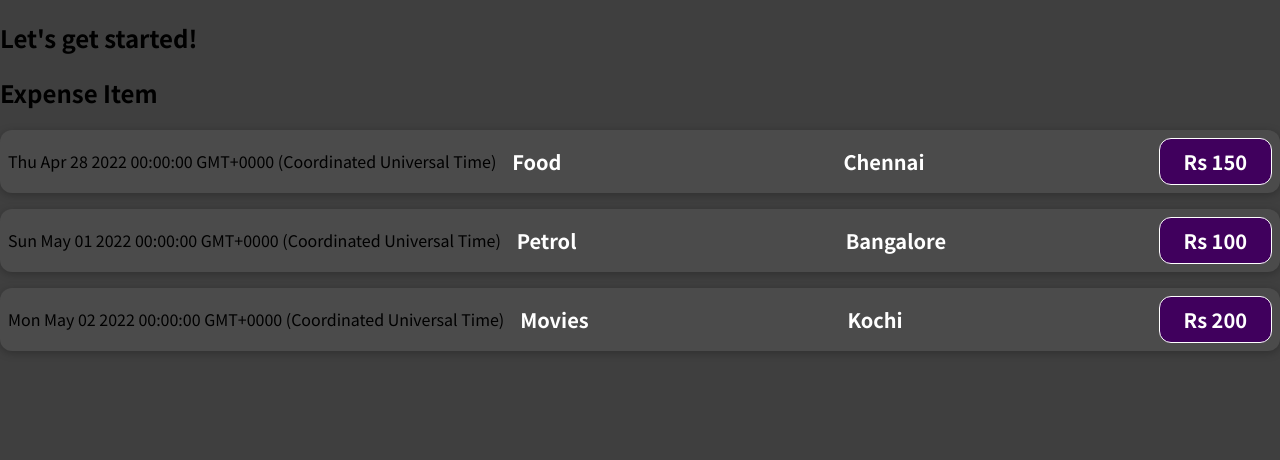
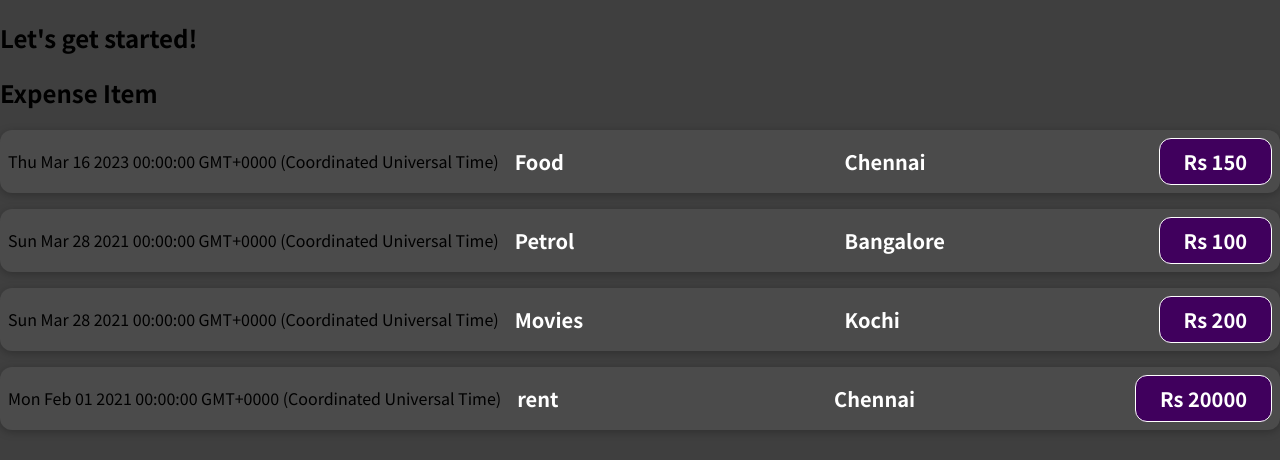
Before and after one commit to kesavaprasad08/ExpenseTrackerReact, a JavaScript app: page / in a window 1280 px wide. Shown: the top 460 px of the page. Built offline with nearby package versions, Linux system fonts and the light colour scheme.

Commit message:
Passing Data

```diff
--- a/src/App.js
+++ b/src/App.js
@@ -1,11 +1,52 @@
 import ExpenseItem from "./components/ExpenseItem";
 
+const expenses = [
+  {
+    id: "e1",
+    title: "Food",
+    Amount: 150,
+    date: new Date(2023, 2, 16),
+    locationOfExpenditure: "Chennai",
+  },
+  {
+    id: "e2",
+    title: "Petrol",
+    Amount: 100,
+    date: new Date(2021, 2, 28),
+    locationOfExpenditure: "Bangalore",
+  },
+  {
+    id: "e3",
+    title: "Movies",
+    Amount: 200,
+    date: new Date(2021, 2, 28),
+    locationOfExpenditure: "Kochi",
+  },
+  {
+    id : "e4",
+    title: "rent",
+    Amount: 20000,
+    date: new Date(2021, 1, 1),
+    locationOfExpenditure: "Chennai",
+  }
+];
 
 function App() {
   return (
     <div>
       <h2>Let's get started!</h2>
-      <ExpenseItem></ExpenseItem>
+      <h2>Expense Item</h2>
+      {expenses.map((expenses, index) => {
+        return (
+          <ExpenseItem
+            key={index}
+            title={expenses.title}
+            amount={expenses.Amount}
+            date={expenses.date}
+            location={expenses.locationOfExpenditure}
+          ></ExpenseItem>
+        );
+      })}
     </div>
   );
 }
--- a/src/components/ExpenseItem.js
+++ b/src/components/ExpenseItem.js
@@ -1,49 +1,17 @@
 import "./ExpenseItem.css";
 
-function ExpenseItem() {
-  const expenseDate1 = new Date(2022, 3, 28);
-  const expenseDesc1 = 'Food';
-  const expensePrice1 =150;
-  const locationOfExpenditure1 = 'Chennai';
-  const expenseDate2 = new Date(2022, 4, 1);
-  const expenseDesc2 = 'Petrol';
-  const expensePrice2 =100;
-  const locationOfExpenditure2 = 'Bangalore';
-  const expenseDate3 = new Date(2022, 4, 2);
-  const expenseDesc3 = 'Movies';
-  const expensePrice3 =200;
-  const locationOfExpenditure3 = 'Kochi';
-
+function ExpenseItem(props) {
   return (
     <div>
-      <h2>Expense Item</h2>
       <div className="expense-item">
-        <div>{expenseDate1.toString()}</div>
-        <div className="expense-item__description"> <h2>{expenseDesc1} </h2>
+        <div>{props.date.toString()}</div>
+        <div className="expense-item__description">
+          <h2>{props.title} </h2>
         </div>
-        <div className="expense-item__description"> <h2>{locationOfExpenditure1} </h2>
+        <div className="expense-item__description">
+          <h2>{props.location} </h2>
         </div>
-        <div className="expense-item__price">Rs {expensePrice1}</div>
-      </div>
-
-      <div className="expense-item">
-        <div>{expenseDate2.toString()}</div>
-        <div className="expense-item__description"> <h2>{expenseDesc2} </h2>
-        </div>
-        <div className="expense-item__description"> <h2>{locationOfExpenditure2} </h2>
-        </div>
-        <div className="expense-item__price">Rs {expensePrice2}</div>
-
-      </div>
-
-
-      <div className="expense-item">
-        <div>{expenseDate3.toString()}</div>
-        <div className="expense-item__description"> <h2>{expenseDesc3} </h2>
-        </div>
-        <div className="expense-item__description"> <h2>{locationOfExpenditure3} </h2>
-        </div>
-        <div className="expense-item__price">Rs {expensePrice3}</div>
+        <div className="expense-item__price">Rs {props.amount}</div>
       </div>
     </div>
   );
```
